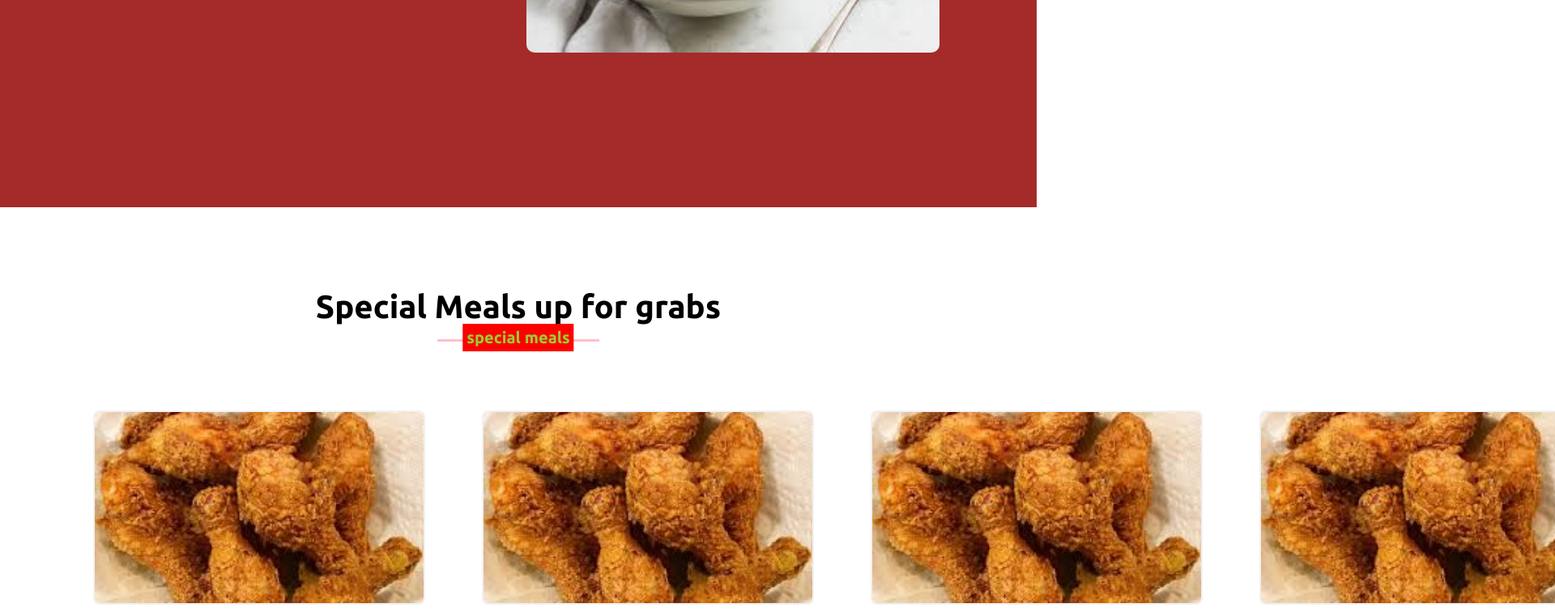
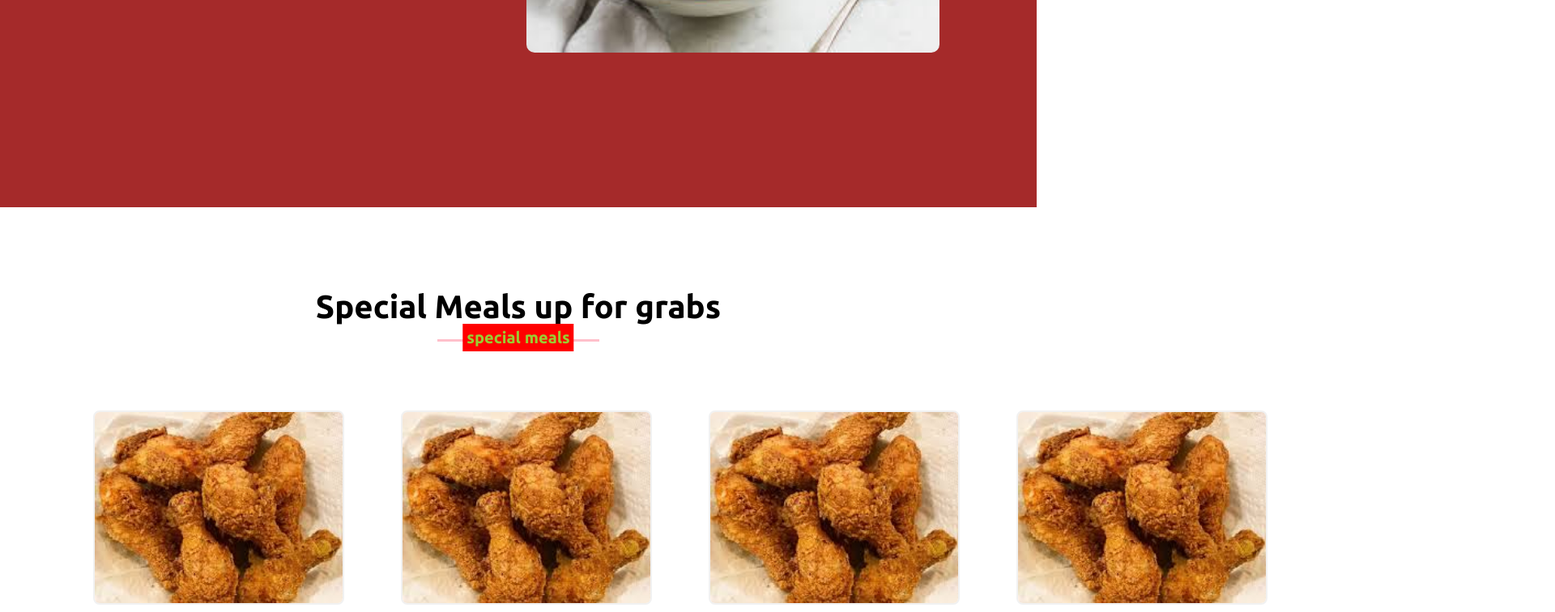
Before and after one commit to marky376/bravo_delivers, a plain HTML site: page index.html in a window 1280 px wide. Shown: the part 544-1300 px from the top of the page at 81% size, 1920 px wide, since content can reach past the window. Drawn offline with nearby package versions, Linux system fonts and the light colour scheme.

Commit message:
Changing the width for my classes 'card' in my index.html

```diff
--- a/styles.css
+++ b/styles.css
@@ -217,7 +217,7 @@ section {
 }
 
 .special .card img{
-    width: 410px;
+    width: 310px;
     height: 240px;
     object-fit: cover;
     border: 2px solid #f1f1f1;
```
